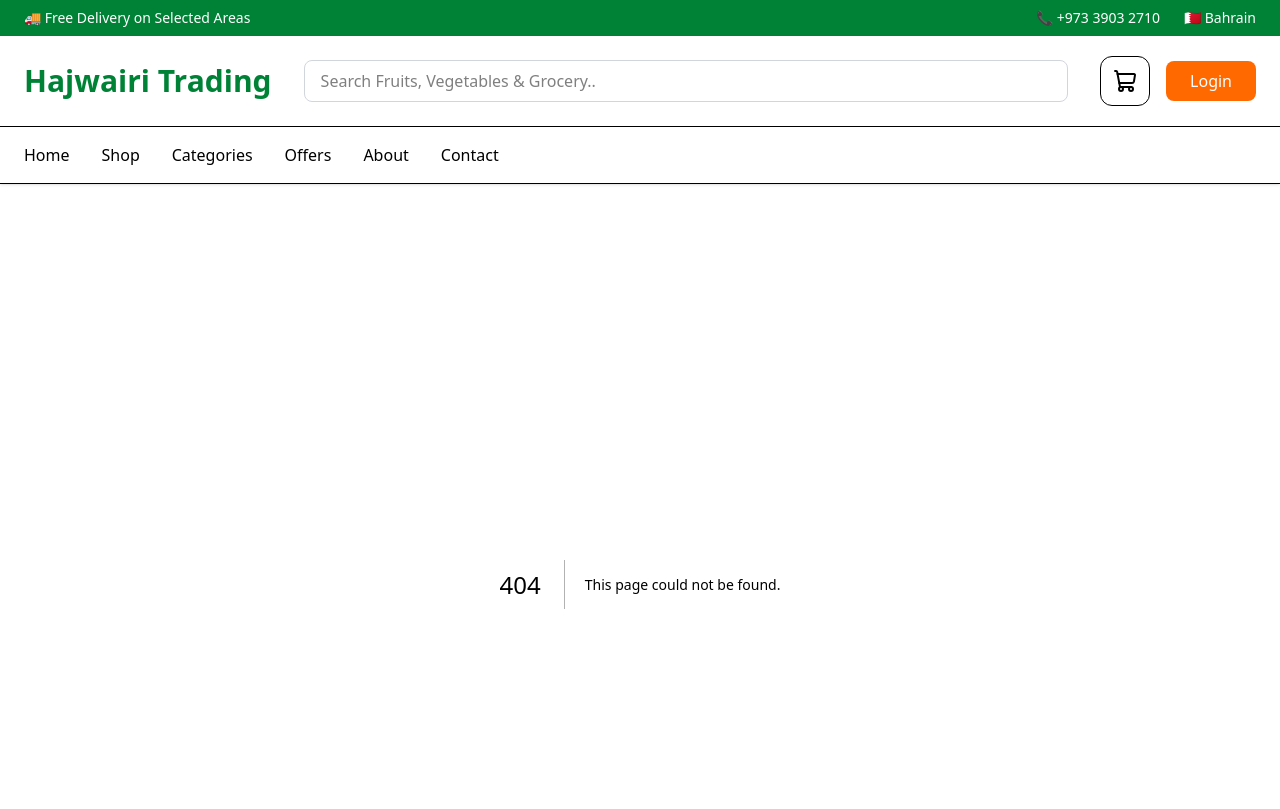
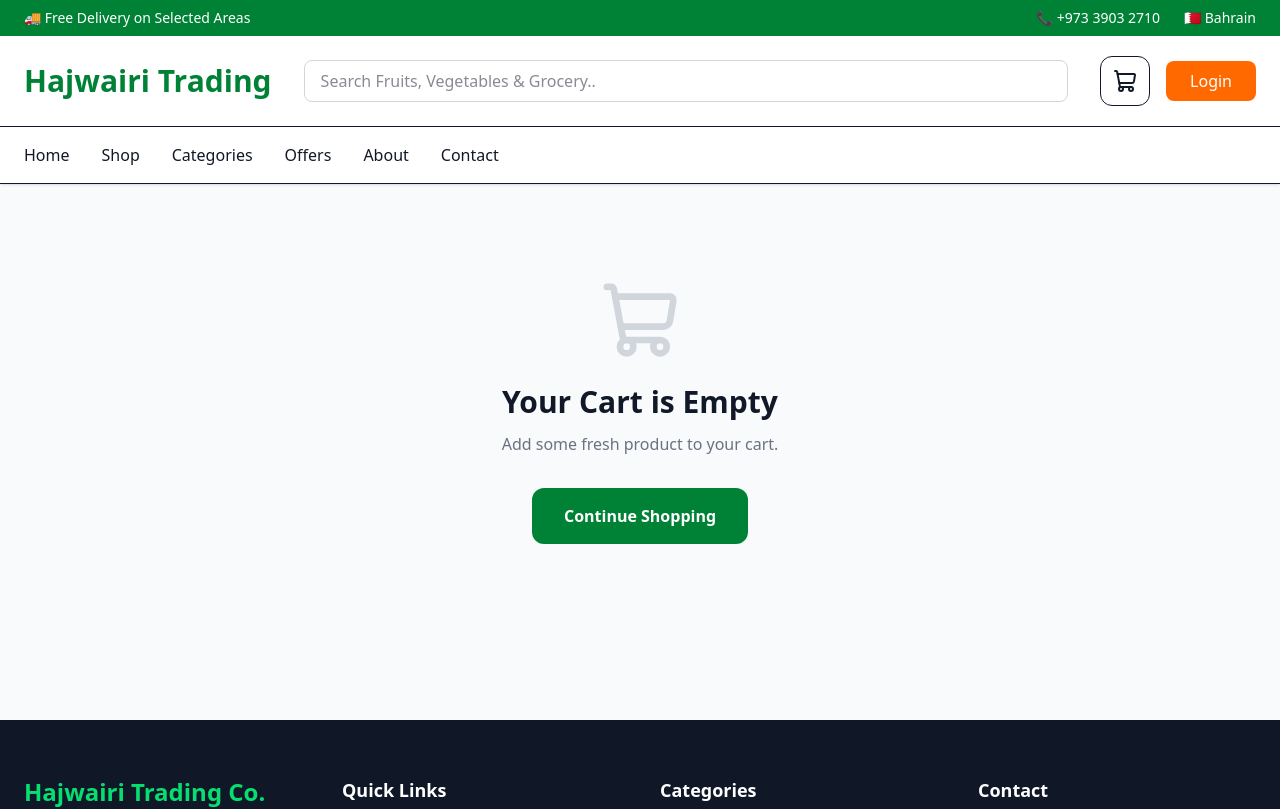
Before and after one commit to Hamza82898/hajwairi-trading, a Next.js app: page /cart in a window 1280 px wide. Before the commit this address had no page. Shown: the top 809 px of the page. Built offline with nearby package versions, Linux system fonts and the light colour scheme.

Commit message:
Integrate shopping cart with product components

```diff
--- /dev/null
+++ b/src/app/cart/page.tsx
@@ -0,0 +1,50 @@
+"use client"
+
+import Link from "next/link";
+import { ShoppingCart } from "lucide-react";
+import { useCartStore } from "@/store/cartStore";
+
+export default function CartPage() {
+    const cart = useCartStore((state) => state.cart);
+
+    if (cart.length === 0) {
+        return (
+            <main className="mx-auto flex max-w-5xl flex-col items-center py-24">
+
+                <ShoppingCart
+                    size={80}
+                    className="text-gray-300"
+                />
+
+                <h1 className="mt-6 text-3xl font-bold">
+                    Your Cart is Empty
+                </h1>
+
+                <p className="mt-3 text-gray-500">
+                    Add some fresh product to your cart.
+                </p>
+
+                <Link
+                    href = "/shop"
+                    className="mt-8 rounded-xl bg-green-700 px-8 py-4 font-semibold text-white transition hover:bg-green-800"
+                >
+                    Continue Shopping
+                </Link>
+
+            </main>
+        );
+    }
+
+    return (
+        <main className="mx-auto max-w-7xl px-6 py-10">
+            <h1 className="mb-10 text-4xl font-bold">
+                Shopping Cart
+            </h1>
+
+            <p>
+                Cart UI will be build in the next step
+            </p>
+
+        </main>
+    );
+}
--- a/src/app/products/[slug]/page.tsx
+++ b/src/app/products/[slug]/page.tsx
@@ -71,7 +71,12 @@ export default async function ProductPage({
 
 
 
-                    <ProductActions />
+                    <ProductActions
+                        id = {product.id}
+                        name = {product.name}
+                        image = {product.images[0]}
+                        price = {product.newPrice}
+                    />
                     <ProductDelivery />
 
                 </div>
--- a/src/components/product/ProductActions.tsx
+++ b/src/components/product/ProductActions.tsx
@@ -2,17 +2,43 @@
 
 import QuantitySelector from "@/components/ui/QuantitySelector";
 import { Heart, ShoppingCart } from "lucide-react"
+import { useCartStore } from "@/store/cartStore";
 
-export default function ProductActions() {
+
+
+interface ProductActionsProps {
+    id: number;
+    name: string;
+    image: string;
+    price: number;
+}
+
+export default function ProductActions({
+    id,
+    name,
+    image,
+    price,
+}: ProductActionsProps) {
+
+    const { addToCart } = useCartStore();
+
     return (
         <div className="mt-8">
-
             <QuantitySelector />
 
             <div className="mt-6 flex gap-4">
 
-                <button className="flex-1 rounded-xl bg-green-700 px-6 py-4 font-semibold text-white transition hover:bg-green-800">
-
+                <button
+                    onClick = {() =>
+                        addToCart({
+                            id,
+                            name,
+                            image,
+                            price,
+                        })
+                    }
+                    className="flex-1 rounded-xl bg-green-700 px-6 py-4 font-semibold text-white transition hover:bg-green-800"
+                >
                     <div className="flex items-center justify-center gap-2">
                         <ShoppingCart size={20} />
                         <span>Add to Cart</span>
@@ -22,7 +48,9 @@ export default function ProductActions() {
                 <button className="rounded-xl border p-4 transition hover:bg-gray-100">
                     <Heart size={22} />
                 </button>
+
             </div>
+
         </div>
     );
 }
--- a/src/components/product/ProductCard.tsx
+++ b/src/components/product/ProductCard.tsx
@@ -39,7 +39,7 @@ export default function ProductCard({
 
 
     return (
-        <div className="group overflow-hidden rounded-2xl border border-gray-200 bg-white shadow-sm transition-all duraion-300 hover:translate-y-1 hover:shadow-xl">
+        <div className="group overflow-hidden rounded-2xl border border-gray-200 bg-white shadow-sm transition-all duration-300 hover:-translate-y-1 hover:shadow-xl">
 
             <Link href={`/products/${slug}`}>
                 <div className="relative h-64 overflow-hidden bg-gray-100">
@@ -152,7 +152,10 @@ export default function ProductCard({
                         });
                     }}
                     className="flex w-full items-center justify-center gap-2 rounded-xl bg-green-700 py-3 font-semibold text-white transition hover:bg-green-800"
-                />
+                >
+                    <ShoppingCart size={18} />
+                    Add to Cart
+                </button>
 
             </div>
         </div>
```
